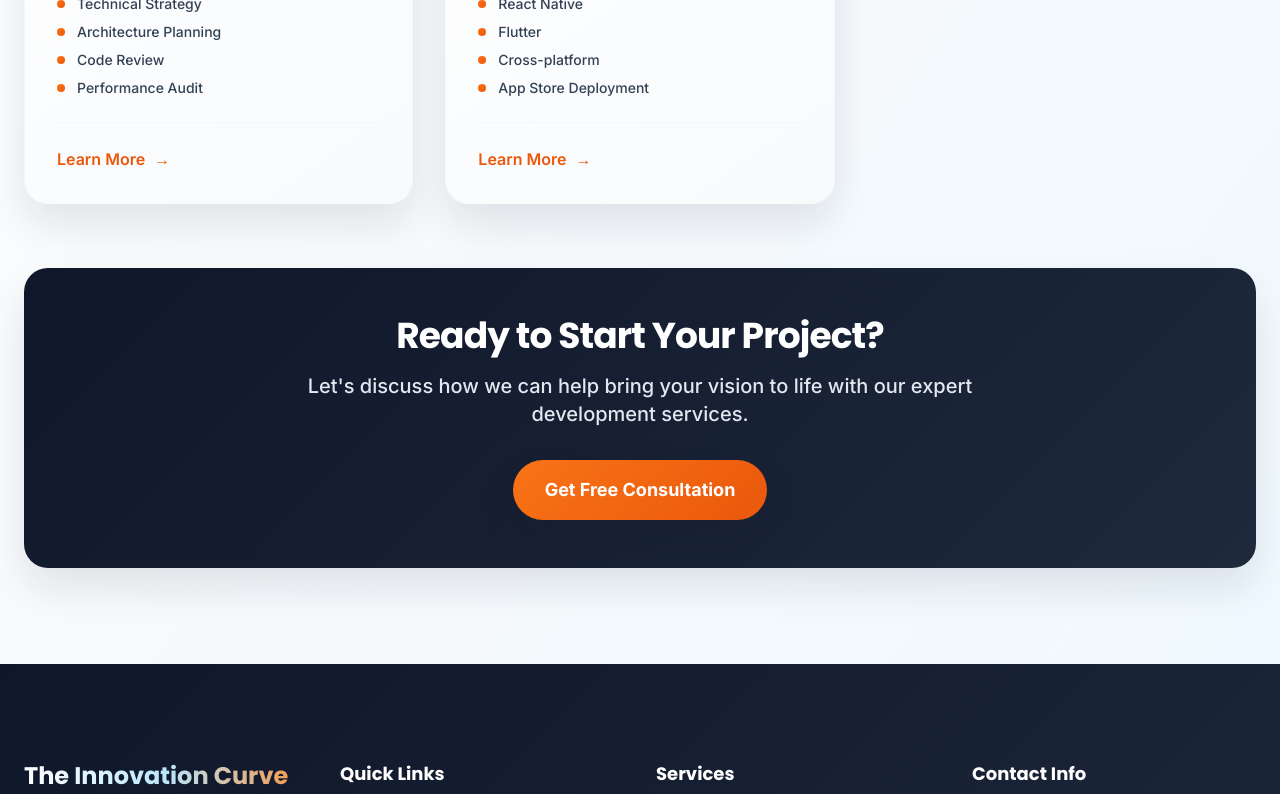
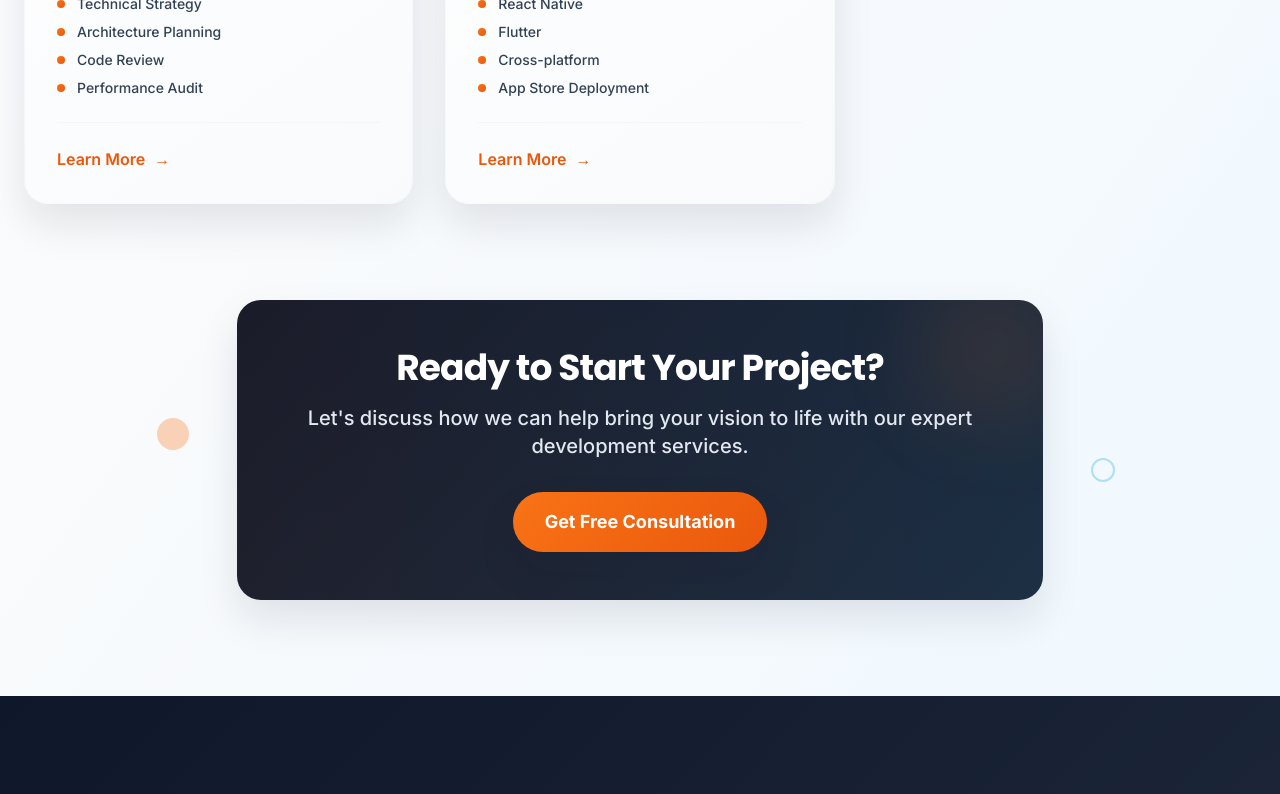
Before and after one commit to Windyphan/Web-builder, a React (Vite) app: page / in a window 1280 px wide. Shown: the part 1904-2698 px from the top of the page. Built offline with nearby package versions, Linux system fonts and the light colour scheme.

Commit message:
Rehaul font visual

```diff
--- a/src/components/Services.jsx
+++ b/src/components/Services.jsx
@@ -120,13 +120,28 @@ const Services = () => {
 
                 {/* Call to Action */}
                 <motion.div
-                    initial={{ opacity: 0, y: 30 }}
+                    initial={{ opacity: 0, y: 50 }}
                     whileInView={{ opacity: 1, y: 0 }}
                     transition={{ duration: 0.8, delay: 0.5 }}
                     viewport={{ once: true }}
-                    className="text-center mt-16"
+                    className="mt-24 relative"
                 >
-                    <div className="bg-gradient-navy dark:bg-gradient-card-dark rounded-3xl p-8 lg:p-12 shadow-premium dark:shadow-premium-dark">
+                    {/* Strategic Negative Space - Left Side */}
+                    <div className="grid lg:grid-cols-12 gap-12 items-center">
+                        <div className="lg:col-span-2">
+                            {/* Intentional negative space with floating accent */}
+                            <div className="hidden lg:block relative h-32">
+                                <div className="absolute top-8 right-0 w-8 h-8 bg-accent-500/30 rounded-full animate-pulse"></div>
+                            </div>
+                        </div>
+
+                        <div className="lg:col-span-8">
+                            <div className="bg-gradient-navy dark:bg-gradient-card-dark rounded-3xl shadow-premium dark:shadow-premium-dark relative overflow-hidden">
+                                {/* Overlapping Background Pattern */}
+                                <div className="absolute inset-0 bg-gradient-to-r from-accent-500/5 to-primary-500/5"></div>
+                                <div className="absolute top-0 right-0 w-40 h-40 bg-accent-500/10 rounded-full blur-2xl transform translate-x-8 -translate-y-8"></div>
+
+                                <div className="relative z-10 p-8 lg:p-12 text-center">
                                     <h3 className="font-display text-3xl md:text-4xl font-bold text-white mb-4 tracking-tight">
                                         Ready to Start Your Project?
                                     </h3>
@@ -134,13 +149,26 @@ const Services = () => {
                                         Let's discuss how we can help bring your vision to life with our expert development services.
                                     </p>
                                     <motion.button
-                            className="bg-gradient-accent hover:shadow-glow text-white px-8 py-4 rounded-full font-bold text-lg transition-all duration-300 hover:scale-105 shadow-premium"
+                                        className="bg-gradient-accent hover:shadow-glow text-white px-8 py-4 rounded-full font-bold text-lg transition-all duration-300 hover:scale-105 shadow-premium relative overflow-hidden group"
                                         whileHover={{ scale: 1.05 }}
                                         whileTap={{ scale: 0.95 }}
                                         onClick={() => window.location.href = '/contact'}
                                     >
-                            Get Free Consultation
+                                        <span className="relative z-10">Get Free Consultation</span>
+
+                                        {/* Overlapping Shine Effect */}
+                                        <div className="absolute inset-0 bg-gradient-to-r from-transparent via-white/20 to-transparent transform -translate-x-full group-hover:translate-x-full transition-transform duration-700"></div>
                                     </motion.button>
+                                </div>
+                            </div>
+                        </div>
+
+                        <div className="lg:col-span-2">
+                            {/* Strategic negative space with decorative element */}
+                            <div className="hidden lg:block relative h-32">
+                                <div className="absolute bottom-8 left-0 w-6 h-6 border-2 border-primary-500/30 rounded-full"></div>
+                            </div>
+                        </div>
                     </div>
                 </motion.div>
             </div>
@@ -151,6 +179,9 @@ const Services = () => {
                 onClose={closeModal}
                 service={selectedService}
             />
+
+            {/* Overlapping Section Divider */}
+            <div className="absolute bottom-0 right-0 w-full h-20 bg-gradient-to-l from-navy-800/10 to-transparent transform skew-y-1 translate-y-10 pointer-events-none"></div>
         </section>
     );
 };
```
Lines whose indentation alone changed are shown as unchanged.
